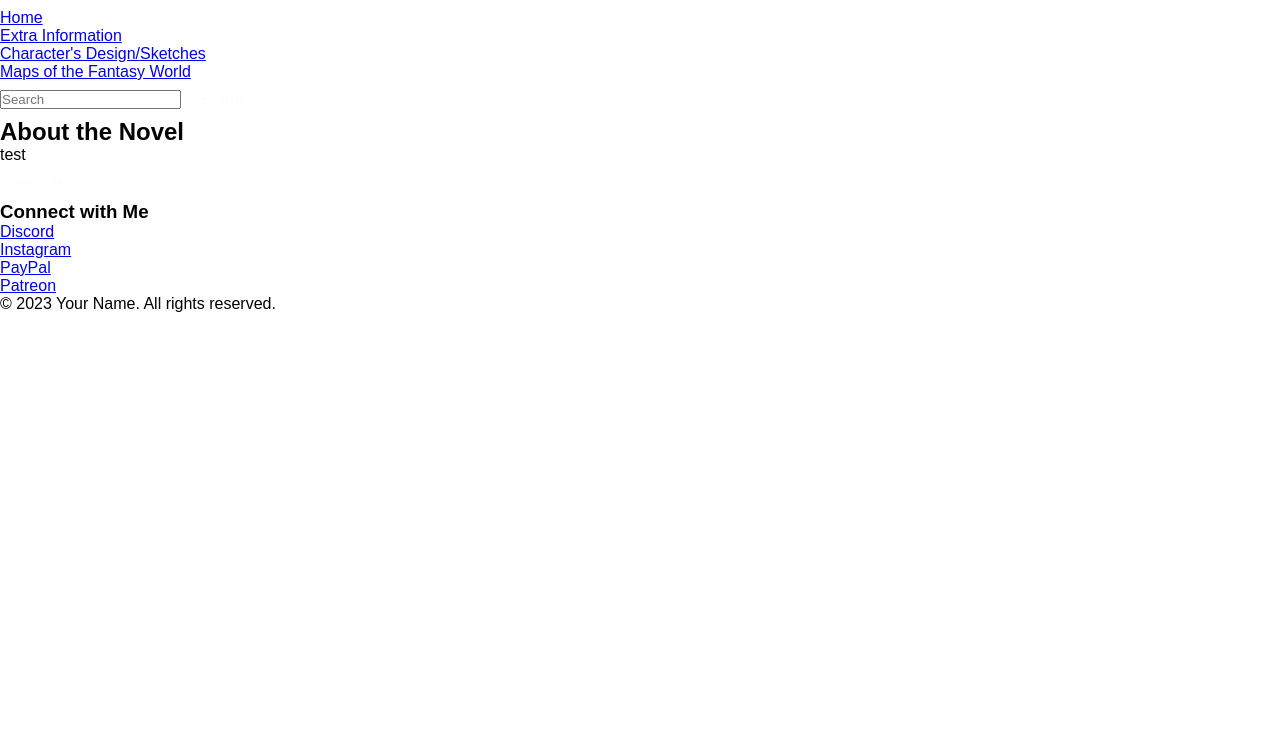
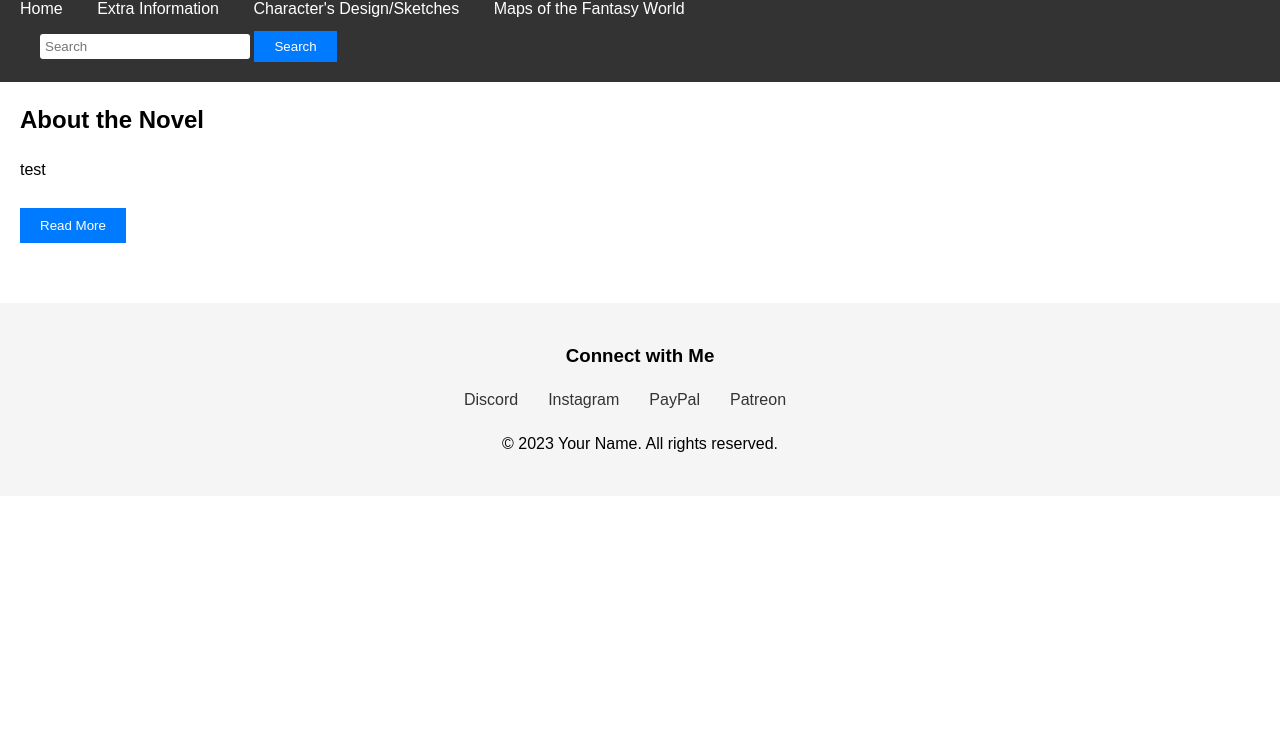
Before and after one commit to gsdev215/gs-dev.github.io, a plain HTML site: page index.html in a window 1280 px wide. Shown: the part 71-800 px from the top of the page. Drawn offline with Linux system fonts and the light colour scheme; a script that the page names is missing.

Commit message:
Update style.css

```diff
--- a/style.css
+++ b/style.css
@@ -1,62 +1,109 @@
-*{
+/* Add your CSS styles to customize the appearance of the website */
+
+body {
+  font-family: Arial, sans-serif;
   margin: 0;
   padding: 0;
-  font-family: Sans-Serif;
+  line-height: 1.5;
 }
-.Hero{
-  width: 100%;
-  height: 100vh;
-  background-image: url(images/background.png) ;
-  background-size: cover;
-  background-position: center;
+
+header {
+  background-color: #333;
+  color: #fff;
+  padding: 20px;
+}
+
+nav ul {
+  list-style-type: none;
+  margin: 0;
+  padding: 0;
+}
+
+nav ul li {
+  display: inline;
+  margin-right: 30px; /* Increased spacing between li elements */
+}
+
+nav ul li a {
+  color: #fff;
+  text-decoration: none;
+}
+
+nav ul li:hover {
+  background-color: #555;
+}
+
+nav form {
+  display: inline-block;
+  margin-left: 20px;
   position: relative;
-  overflow: hidden;
 }
-.logo {
-  width: 100px;
+
+nav form input[type="text"] {
+  padding: 5px;
+  width: 200px;
+  border: none;
+  border-radius: 3px;
+}
+
+nav form button {
+  padding: 8px 20px;
+  background-color: #007bff;
+  color: #fff;
+  border: none;
   cursor: pointer;
+  position: relative;
 }
-.naver {
-  width: 85%;
-  height: 15%;
-  margin: auto;
+
+main {
+  padding: 20px;
+}
+
+section {
+  margin-bottom: 40px;
+}
+
+h1 {
+  margin: 0;
+  font-size: 32px;
+}
+
+h2 {
+  margin-top: 0;
+  font-size: 24px;
+}
+
+button {
+  background-color: #007bff;
+  color: #fff;
+  border: none;
+  cursor: pointer;
+  padding: 10px 20px;
+  margin-top: 10px;
+}
+
+footer {
+  background-color: #f5f5f5;
+  padding: 20px;
+  text-align: center;
+}
+
+.footer-section {
+  margin-bottom: 20px;
+}
+
+.social-links {
+  list-style-type: none;
+  padding: 0;
   display: flex;
-  align-items: center;
-  justify-content: space-between;
+  justify-content: center;
 }
-button{
-  color: #fbfcfd;
-  padding: 10px 15px;
-  background: transparent;
-  border: 1px solid #fff;
-  border-radius: 20px;
-  outline: none;
-  cursor: pointer;
+
+.social-links li {
+  margin-right: 30px; /* Increased spacing between social links */
 }
-.content{
-  color: #fbfcfd;
-  position: absolute;
-  top: 40%;
-  left: 8%;
-  transform: translateY (-50%);
-  z-index: 2;
+
+.social-links a {
+  color: #333;
+  text-decoration: none;
 }
-h1 {
-  font-size: 30px;
-  margin: 10px 0 30px;
-  line-height: 40px;
-}
-.side-bar {
-  width: 40px;
-  height: 100vh;
-  background: #00545d;
-  position: absolute;
-  right: 0;
-  top: 0;
-}
-.menu{
-  display: block;
-  width: 20px;
-  margin: 40px auto 0;
-  cursor: pointer;
-}
```
